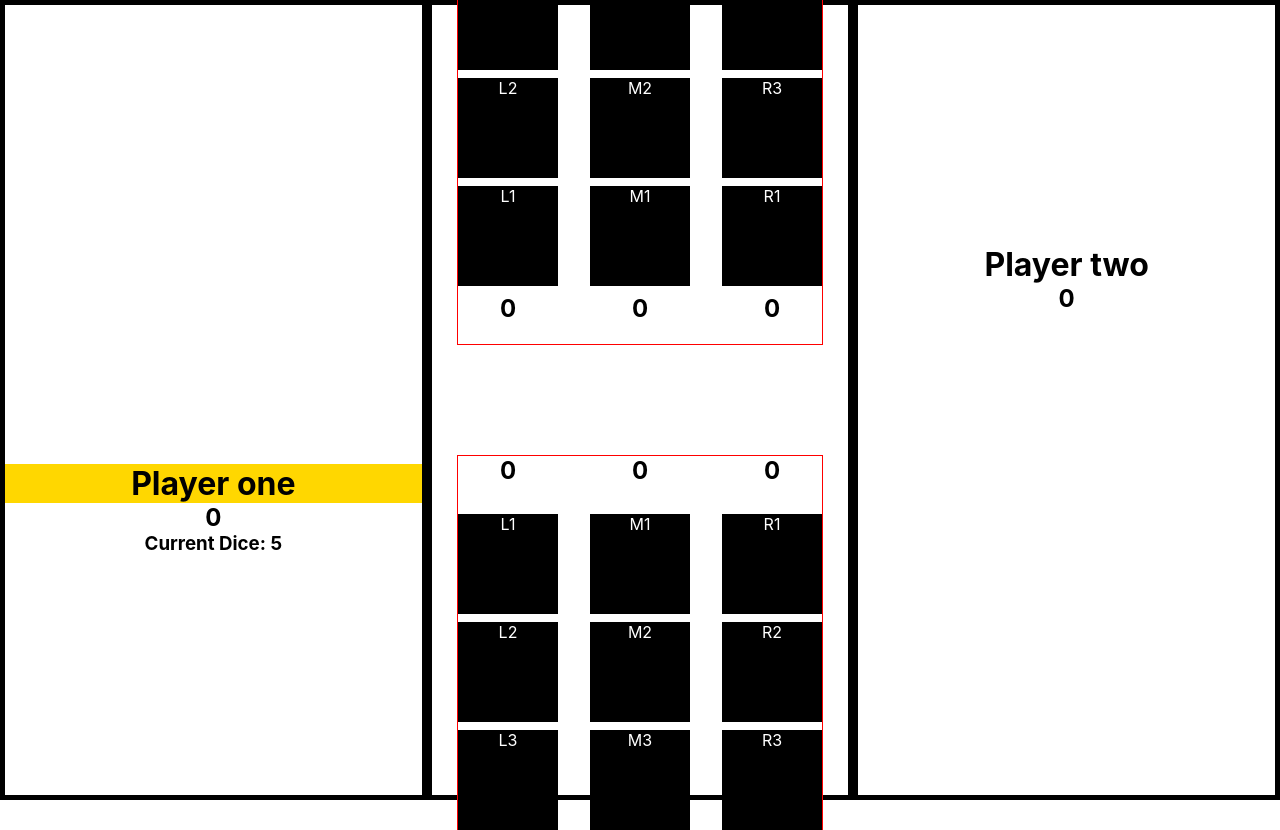
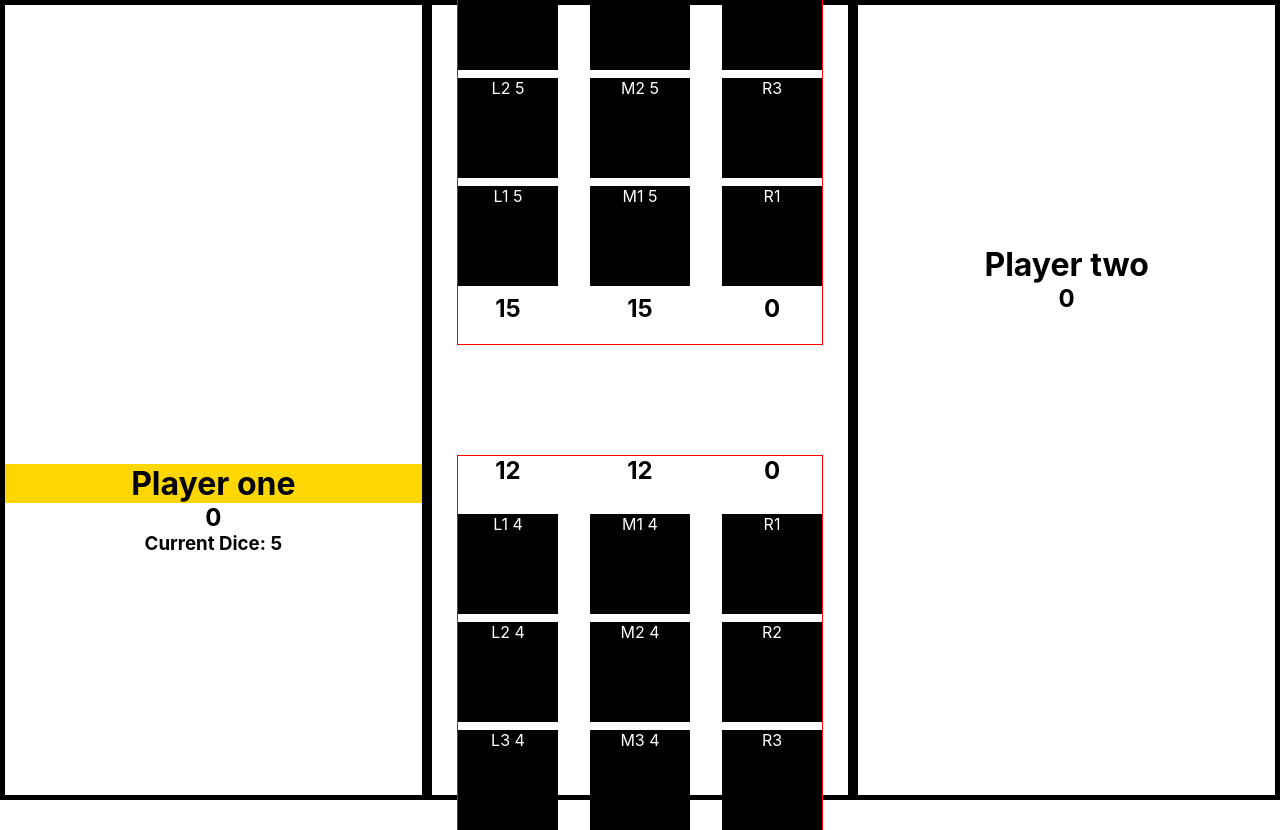
Before and after one commit to seffa1/knucklebones, a React (Create React App) app in the folder knucklebones/: page / in a window 1280 px wide. Built offline with nearby package versions, Linux system fonts and the light colour scheme.

Commit message:
game over check is working

```diff
--- a/knucklebones/src/App.js
+++ b/knucklebones/src/App.js
@@ -10,12 +10,12 @@ function App() {
     id: 1,
     currentDice: rollDice(),
     board: {
-      L1: null,
-      L2: null,
-      L3: null,
-      M1: null,
-      M2: null,
-      M3: null,
+      L1: 4,
+      L2: 4,
+      L3: 4,
+      M1: 4,
+      M2: 4,
+      M3: 4,
       R1: null,
       R2: null,
       R3: null,
@@ -27,12 +27,12 @@ function App() {
     id: 2,
     currentDice: null,
     board: {
-      L1: null,
-      L2: null,
-      L3: null,
-      M1: null,
-      M2: null,
-      M3: null,
+      L1: 5,
+      L2: 5,
+      L3: 5,
+      M1: 5,
+      M2: 5,
+      M3: 5,
       R1: null,
       R2: null,
       R3: null,
@@ -46,6 +46,15 @@ function App() {
   const [scorePlayerOne, setScorePlayerOne] = React.useState(0);
   const [scorePlayerTwo, setScorePlayerTwo] = React.useState(0);
 
+  // Effects
+  // Check if the game is over
+  React.useEffect(() => {
+    checkGameOver();
+  }, [playerOneData]);
+  React.useEffect(() => {
+    checkGameOver();
+  }, [playerTwoData]);
+
   // Helpers
   function updateScores(dice, player) {
     if (player === 1) {
@@ -57,10 +66,28 @@ function App() {
   }
 
   function checkGameOver() {
-    // loop through player one's board values
-    // if all are not null, return true else continue
+    console.log("Checking game over...");
+    if (gameState === "end") return;
+
+    // assume both boards are full
+    let playerOneFull = true;
+    let playerTwoFull = true;
+
+    // check if thats not the case for either player
+    // console.log(playerOneData.board);
+    for (let tile in playerOneData.board) {
+      // console.log(tile, playerOneData.board[tile]);
+      if (!playerOneData.board[tile]) playerOneFull = false;
+    }
+
     // loop through player twos' board values
-    // if all are not null, return true, else return false
+    for (let tile in playerTwoData.board) {
+      if (!playerTwoData.board[tile]) playerTwoFull = false;
+    }
+
+    console.log("game over? " + (playerOneFull || playerTwoFull));
+
+    if (playerOneFull || playerTwoFull) setGameState("end");
   }
 
   function setDice(board, location, dice) {
@@ -85,6 +112,8 @@ function App() {
 
   // Handlers
   function placeDice(board, column) {
+    if (gameState === "end") return;
+
     // Get the current dice number
     let dice =
       currentTurn === 1 ? playerOneData.currentDice : playerTwoData.currentDice;
@@ -152,8 +181,6 @@ function App() {
       updateScores(dice, 1);
     }
 
-    // Check if the game is over
-
     // Reset dice on prev player and roll dice for next player
     if (currentTurn === 1) {
       setPlayerOneData((prev) => {
```
